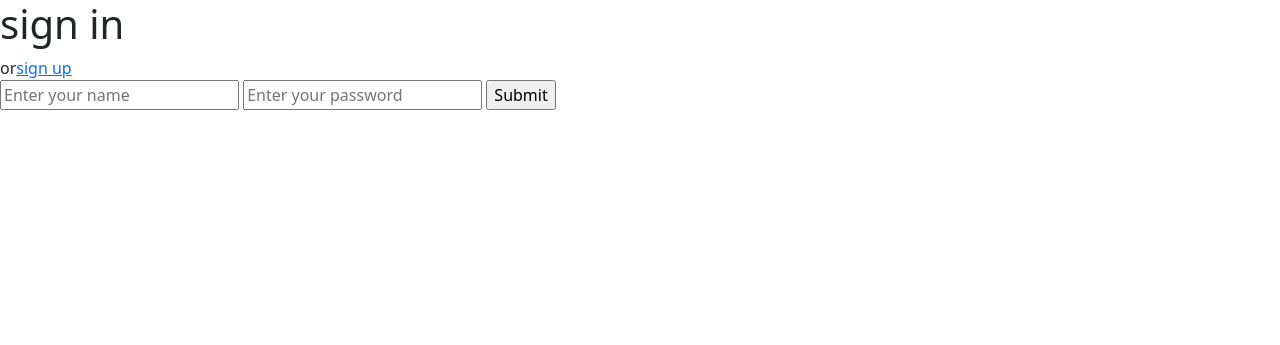
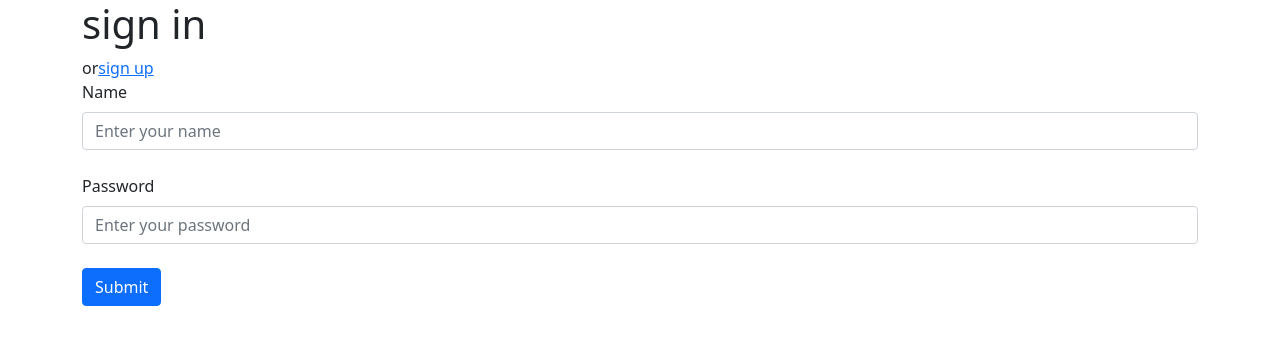
Before and after one commit to Jose-Puente2001/App-Link, a PHP site: page /login.php in a window 1280 px wide. Shown: the top 345 px of the page. Run offline with PHP 8.4, Linux system fonts and the light colour scheme; some libraries are stand-ins or nearby versions.

Commit message:
estilo al sistema de login

```diff
--- a/delete.php
+++ b/delete.php
@@ -11,5 +11,5 @@ if(isset($_GET['id'])){
     $_SESSION['message'] = "Note removed successfully";
     $_SESSION['message_type'] = "danger";
 
-	header("Location: index.php");
+	header("Location: home.php");
 }
--- a/edit.php
+++ b/edit.php
@@ -24,7 +24,7 @@ if(isset($_GET['id'])){
 		mysqli_query($connection, $query);
 		$_SESSION['message'] = "Note updated successfully";
 	    $_SESSION['message_type'] = "warning";
-		header("Location: index.php");
+		header("Location: home.php");
 
 	}
 }
--- a/login.php
+++ b/login.php
@@ -17,14 +17,14 @@ if($num == 1){
   while($row= mysqli_fetch_assoc($result)){
 
        if(password_verify($userpassword, $row['password'])){
-       	     session_start();
        	     $_SESSION['loggedin'] = true;
              $_SESSION['username'] = $username;
        	     header("Location: home.php");
        }
 
     else{
-  	 echo "error users";
+     $_SESSION['login_message'] = "error users";
+      $_SESSION['login_message_type'] = "danger";
   }
 
   }
@@ -42,13 +42,29 @@ if($num == 1){
 
 
 <?php require_once 'includes/header.php'; ?>
-<div>
+<div class="container">
+<div class="row">
+<div class="col">
 <h1>sign in</h1>
+<?php if (isset($_SESSION['login_message'])){ ?>
+<div class="alert alert-<?= $_SESSION['login_message_type']; ?> alert-dismissible fade show" role="alert">
+<?=$_SESSION['login_message'];?>
+<button type="button" class="btn-close" data-bs-dismiss="alert" aria-label="Close"></button>
+</div>
+<?php session_unset(); } ?>
 or<a href="signup.php">sign up</a>
-<form action="login.php" method="post">
-<input type="text" name="name" placeholder="Enter your name" />
-<input type="password" name="password" placeholder="Enter your password" />
-<input type="submit" name="send" />
+<form action="login.php"  method="post">
+<div class="mb-4">
+<label for="exampleInput1" class="form-label">Name</label>
+<input type="text" class="form-control" name="name" placeholder="Enter your name" />
+</div>
+<div class="mb-4">
+<label for="exampleInput2" class="form-label">Password</label>
+<input type="password" class="form-control"  name="password" placeholder="Enter your password" />
+</div>
+<input type="submit" class="btn btn-primary" name="send">
+</div>
+</div>
 </div>
 
 <?php require_once 'includes/footer.php'; ?>
--- a/save.php
+++ b/save.php
@@ -18,5 +18,5 @@ if(isset($_POST['save_app'])){
    $_SESSION['message'] = "Note created successfully";
    $_SESSION['message_type'] = "success";
 
-   header("Location: index.php");
+   header("Location: home.php");
 }
```
Also changed, not shown: signup.php (+16 -10 lines).
